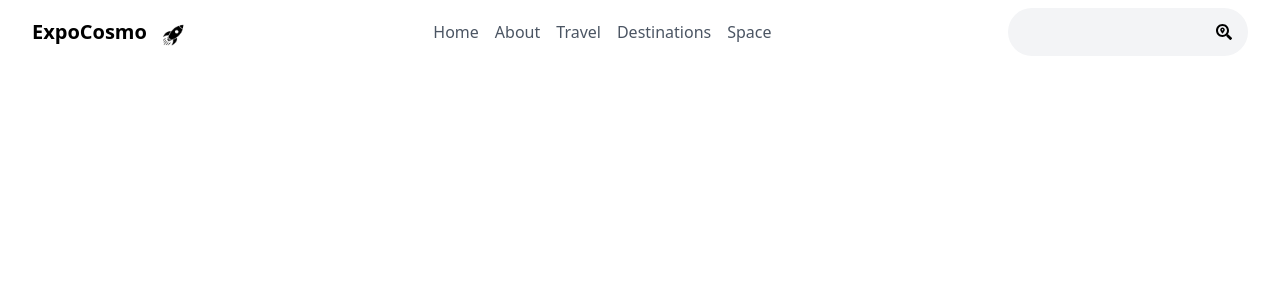
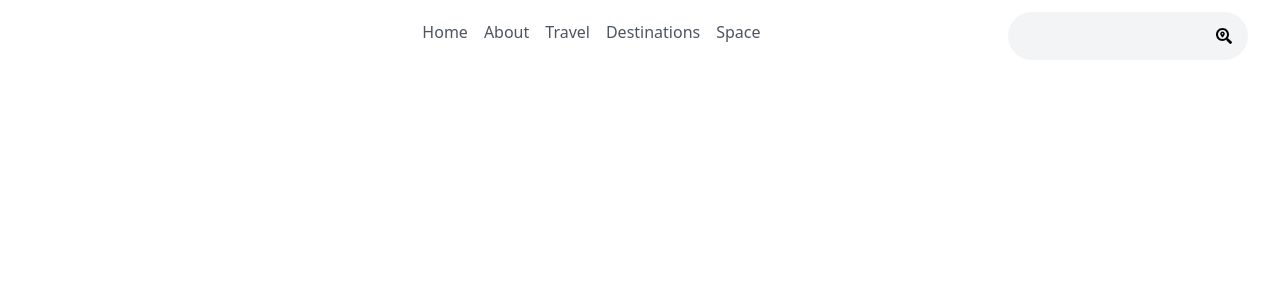
Before and after one commit to Yuvraj883/Nebula-Net-MAIT, a React (Create React App) app: page / in a window 1280 px wide. Shown: the top 300 px of the page. Built offline with nearby package versions, Linux system fonts and the light colour scheme.

Commit message:
Updated style

```diff
--- a/src/components/Navbar.jsx
+++ b/src/components/Navbar.jsx
@@ -1,12 +1,14 @@
 import { FaSearchLocation } from "react-icons/fa";
 import { Link } from "react-router-dom";
+import { IoRocket } from "react-icons/io5";
 
 const Navbar = () => {
   return (
     <div className="flex justify-between px-8 items-center h-16">
       <div className="flex items-center">
-        <span className="text-xl font-bold">ExpoCosmo</span>
-        <img src="./images/rocket.png" alt="icon" className="h-8 mt-2" />
+        <span className="text-xl font-bold text-white">ExpoCosmo</span>
+        {/* <img src="./images/rocket.png" alt="icon" className="h-8 mt-2" /> */}
+        <IoRocket className="text-white text-2xl ml-1" />
 
       </div>
       <ul className="flex space-x-4">
@@ -36,7 +38,7 @@ const Navbar = () => {
           </Link>
         </li>
       </ul>
-      <div className="w-60 h-12 bg-gray-100 flex  items-center rounded-l-full rounded-r-full px-4 py-2">
+      <div className="w-60 h-12 mt-2 bg-gray-100 flex  items-center rounded-l-full rounded-r-full px-4 py-2">
         <FaSearchLocation className="ml-auto" />
       </div>
     </div>
```
